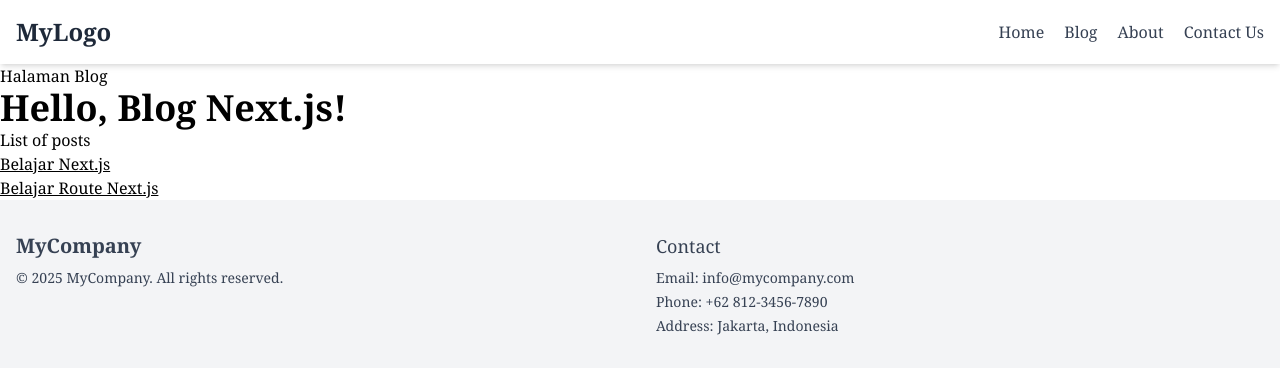
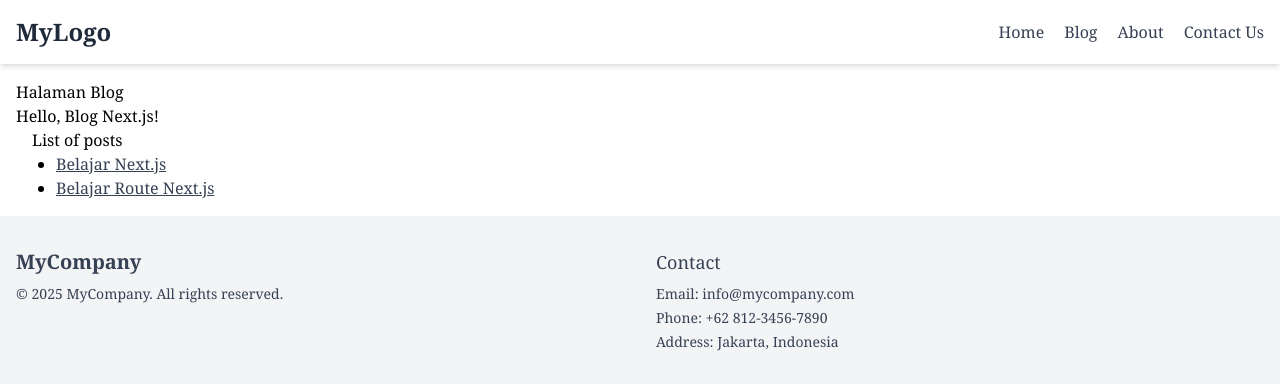
Before and after one commit to afifrivay29/project-nextjs, a Next.js app: page /blog in a window 1280 px wide. Shown: the top 390 px of the page. Built offline with nearby package versions, Linux system fonts and the light colour scheme.

Commit message:
create components for split header & footer

```diff
--- a/app/blog/page.tsx
+++ b/app/blog/page.tsx
@@ -3,16 +3,22 @@ import Link from "next/link";
 export default function BlogPage() {
   return (
     <>
-      <h1 className="text-4xl font-bold">Hello, Blog Next.js!</h1>
-      <p>List of posts</p>
-      <ul>
-        <li>
-          <Link className="underline" href="/blog/belajar-nextjs">
+      <h1>Hello, Blog Next.js!</h1>
+      <p className="mx-auto px-4">List of posts</p>
+      <ul className="mx-auto pl-10">
+        <li className="list-disc">
+          <Link
+            className="underline text-gray-700 hover:text-blue-600"
+            href="/blog/belajar-nextjs"
+          >
             Belajar Next.js
           </Link>
         </li>
-        <li>
-          <Link className="underline" href="/blog/belajar-route-nextjs">
+        <li className="list-disc">
+          <Link
+            className="underline text-gray-700 hover:text-blue-600"
+            href="/blog/belajar-route-nextjs"
+          >
             Belajar Route Next.js
           </Link>
         </li>
--- a/app/layout.tsx
+++ b/app/layout.tsx
@@ -1,4 +1,5 @@
-import Link from "next/link";
+import Header from "../components/header";
+import Footer from "../components/Footer";
 import "../app/globals.css";
 
 export default function RootLayout({
@@ -11,77 +12,12 @@ export default function RootLayout({
     <html lang="en">
       <body>
         <div>
-          <header className="w-full bg-white shadow-md">
-            <div className="max-w-7xl mx-auto px-4 py-4 flex items-center justify-between">
-              {/* Logo */}
-              <div className="text-2xl font-bold text-gray-800">
-                <a href="#">MyLogo</a>
-              </div>
-
-              {/* Menu - Hidden on small, flex on medium and up */}
-              <nav className="hidden md:flex space-x-6 items-center">
-                <ul className="flex gap-5">
-                  <li>
-                    <Link
-                      className="text-gray-700 hover:text-blue-600"
-                      href="/"
-                    >
-                      Home
-                    </Link>
-                  </li>
-                  <li>
-                    <Link
-                      className="text-gray-700 hover:text-blue-600"
-                      href="/blog"
-                    >
-                      Blog
-                    </Link>
-                  </li>
-                  <li>
-                    <Link
-                      className="text-gray-700 hover:text-blue-600"
-                      href="/about"
-                    >
-                      About
-                    </Link>
-                  </li>
-                  <li>
-                    <Link
-                      className="text-gray-700 hover:text-blue-600"
-                      href="/contact"
-                      prefetch={false}
-                    >
-                      Contact Us
-                    </Link>
-                  </li>
-                </ul>
-              </nav>
-            </div>
-          </header>
+          <Header />
         </div>
-        <div>{children}</div>
-        <footer className="bg-gray-100 text-gray-700">
-          <div className="max-w-7xl mx-auto px-4 py-8 grid grid-cols-1 md:grid-cols-2 gap-8">
-            {/* Brand / Logo */}
-            <div>
-              <h2 className="text-xl font-semibold">MyCompany</h2>
-              <p className="mt-2 text-sm">
-                &copy; {new Date().getFullYear()} MyCompany. All rights
-                reserved.
-              </p>
-            </div>
-
-            {/* Contact Info */}
-            <div>
-              <h3 className="text-lg font-medium mb-2">Contact</h3>
-              <ul className="text-sm space-y-1">
-                <li>Email: info@mycompany.com</li>
-                <li>Phone: +62 812-3456-7890</li>
-                <li>Address: Jakarta, Indonesia</li>
-              </ul>
-            </div>
-          </div>
-        </footer>
+        <div className="max-w-7xl mx-auto px-4 py-4">{children}</div>
+        <div>
+          <Footer />
+        </div>
       </body>
     </html>
   );
--- a/app/page.tsx
+++ b/app/page.tsx
@@ -7,5 +7,10 @@ export default function Page() {
   //   useEffect(() => {
   //     window.alert("Hello World!");
   //   }, []);
-  return <h1>Hello, Next.js!</h1>;
+  return (
+    <>
+      <h1>Halaman Home</h1>
+      <p>Hello, Next.js!</p>
+    </>
+  );
 }
--- /dev/null
+++ b/components/Footer.tsx
@@ -0,0 +1,27 @@
+export default function Footer() {
+  return (
+    <>
+      <footer className="bg-gray-100 text-gray-700">
+        <div className="max-w-7xl mx-auto px-4 py-8 grid grid-cols-1 md:grid-cols-2 gap-8">
+          {/* Brand / Logo */}
+          <div>
+            <h2 className="text-xl font-semibold">MyCompany</h2>
+            <p className="mt-2 text-sm">
+              &copy; {new Date().getFullYear()} MyCompany. All rights reserved.
+            </p>
+          </div>
+
+          {/* Contact Info */}
+          <div>
+            <h3 className="text-lg font-medium mb-2">Contact</h3>
+            <ul className="text-sm space-y-1">
+              <li>Email: info@mycompany.com</li>
+              <li>Phone: +62 812-3456-7890</li>
+              <li>Address: Jakarta, Indonesia</li>
+            </ul>
+          </div>
+        </div>
+      </footer>
+    </>
+  );
+}
--- /dev/null
+++ b/components/Header.tsx
@@ -0,0 +1,52 @@
+import Link from "next/link";
+
+export default function Header() {
+  return (
+    <>
+      <header className="w-full bg-white shadow-md">
+        <div className="max-w-7xl mx-auto px-4 py-4 flex items-center justify-between">
+          {/* Logo */}
+          <div className="text-2xl font-bold text-gray-800">
+            <a href="#">MyLogo</a>
+          </div>
+
+          {/* Menu - Hidden on small, flex on medium and up */}
+          <nav className="hidden md:flex space-x-6 items-center">
+            <ul className="flex gap-5">
+              <li>
+                <Link className="text-gray-700 hover:text-blue-600" href="/">
+                  Home
+                </Link>
+              </li>
+              <li>
+                <Link
+                  className="text-gray-700 hover:text-blue-600"
+                  href="/blog"
+                >
+                  Blog
+                </Link>
+              </li>
+              <li>
+                <Link
+                  className="text-gray-700 hover:text-blue-600"
+                  href="/about"
+                >
+                  About
+                </Link>
+              </li>
+              <li>
+                <Link
+                  className="text-gray-700 hover:text-blue-600"
+                  href="/contact"
+                  prefetch={false}
+                >
+                  Contact Us
+                </Link>
+              </li>
+            </ul>
+          </nav>
+        </div>
+      </header>
+    </>
+  );
+}
```
